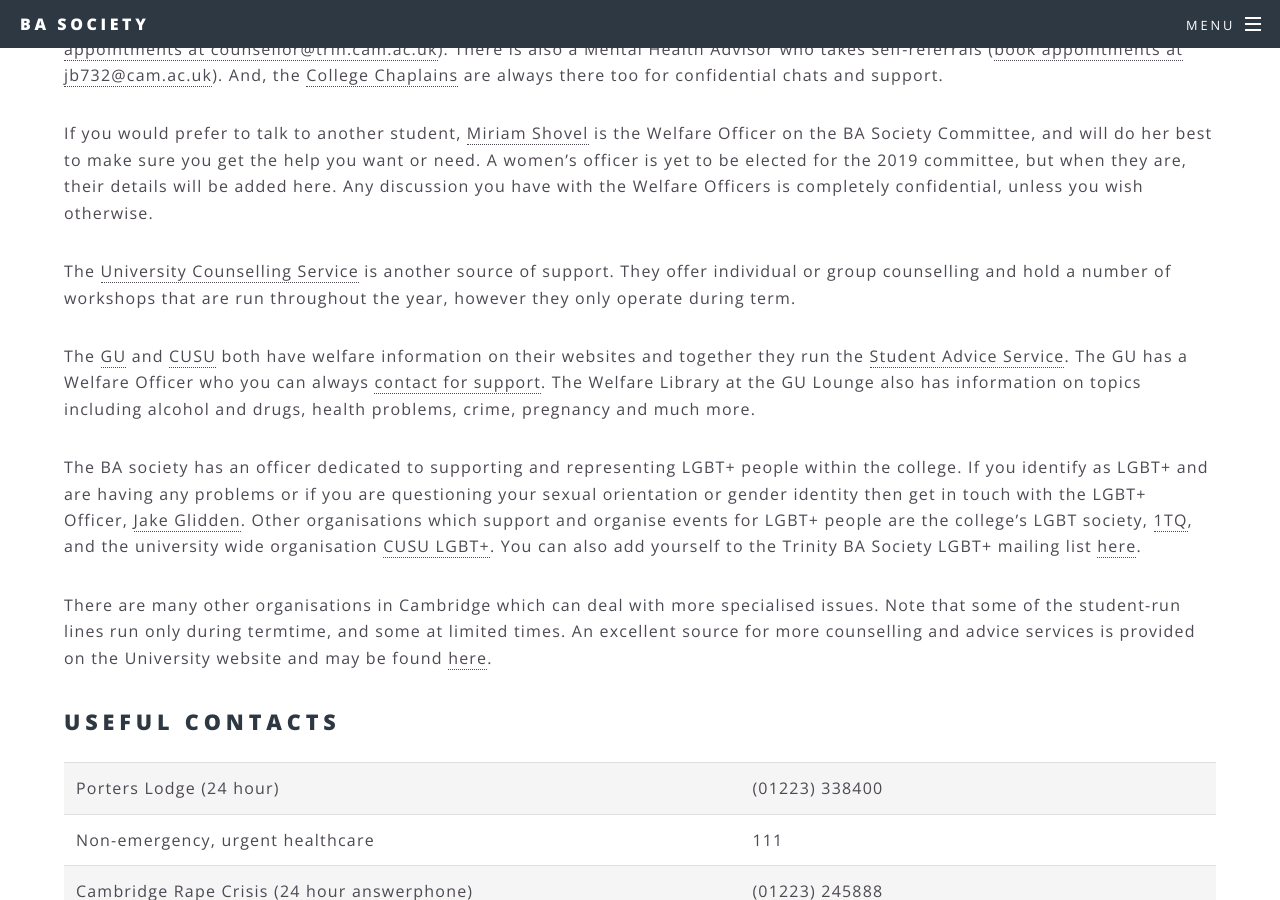
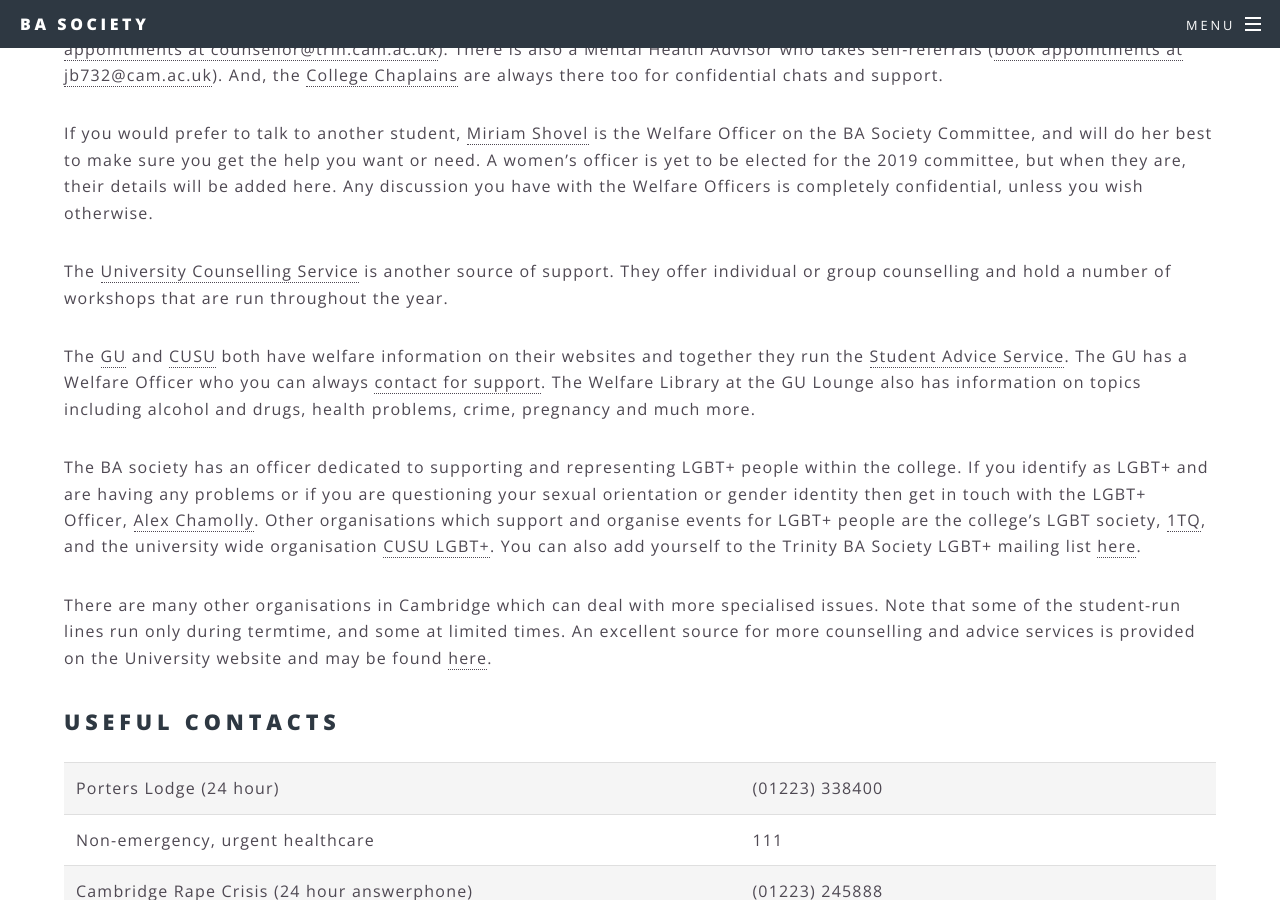
Before and after one commit to TrinityBASociety/trinitybasociety.github.io, a Jekyll site: the page built from welfare/index.md, in a window 1280 px wide and 900 px high, scrolled down 819 px. Built offline with Jekyll 4.4.1, drawn with Linux system fonts in a browser that asks for light colours.

Commit message:
updated welfare

```diff
--- a/welfare/index.md
+++ b/welfare/index.md
@@ -24,11 +24,11 @@
 
 If you would prefer to talk to another student, [Miriam Shovel](mailto:ba.welfare@trin.cam.ac.uk) is the Welfare Officer on the BA Society Committee, and will do her best to make sure you get the help you want or need. A women's officer is yet to be elected for the 2019 committee, but when they are, their details will be added here. Any discussion you have with the Welfare Officers is completely confidential, unless you wish otherwise.
 
-The [University Counselling Service](http://www.counselling.cam.ac.uk/) is another source of support. They offer individual or group counselling and hold a number of workshops that are run throughout the year, however they only operate during term.
+The [University Counselling Service](http://www.counselling.cam.ac.uk/) is another source of support. They offer individual or group counselling and hold a number of workshops that are run throughout the year.
 
 The [GU](http://www.gradunion.cam.ac.uk/support-and-advice) and [CUSU](http://www.cusu.co.uk/support/welfare/) both have welfare information on their websites and together they run the [Student Advice Service](mailto:advice@camstudentadvice.co.uk). The GU has a Welfare Officer who you can always [contact for support](mailto:welfare@gradunion.cam.ac.uk). The Welfare Library at the GU Lounge also has information on topics including alcohol and drugs, health problems, crime, pregnancy and much more.
 
-The BA society has an officer dedicated to supporting and representing LGBT+ people within the college. If you identify as LGBT+ and are having any problems or if you are questioning your sexual orientation or gender identity then get in touch with the LGBT+ Officer, [Jake Glidden](mailto:ba.lgbt@trin.cam.ac.uk). Other organisations which support and organise events for LGBT+ people are the college's LGBT society, [1TQ](https://www.facebook.com/1tqcantab/), and the university wide organisation [CUSU LGBT+](http://www.lgbt.cusu.cam.ac.uk/). You can also add yourself to the Trinity BA Society LGBT+ mailing list [here](http://lists.cam.ac.uk/mailman/listinfo/trin-balgbt).
+The BA society has an officer dedicated to supporting and representing LGBT+ people within the college. If you identify as LGBT+ and are having any problems or if you are questioning your sexual orientation or gender identity then get in touch with the LGBT+ Officer, [Alex Chamolly](mailto:ba.lgbt@trin.cam.ac.uk). Other organisations which support and organise events for LGBT+ people are the college's LGBT society, [1TQ](https://www.facebook.com/1tqcantab/), and the university wide organisation [CUSU LGBT+](http://www.lgbt.cusu.cam.ac.uk/). You can also add yourself to the Trinity BA Society LGBT+ mailing list [here](http://lists.cam.ac.uk/mailman/listinfo/trin-balgbt).
 
 There are many other organisations in Cambridge which can deal with more specialised issues. Note that some of the student-run lines run only during termtime, and some at limited times. An excellent source for more counselling and advice services is provided on the University website and may be found [here](https://www.studentadvice.cam.ac.uk/).
 
```
